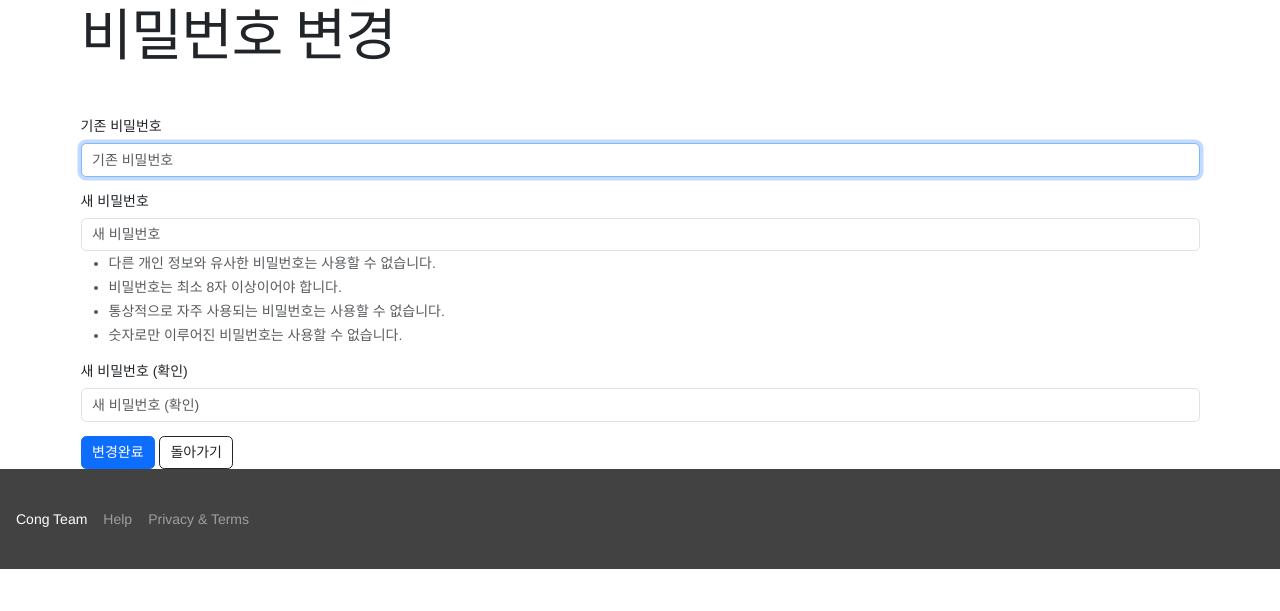
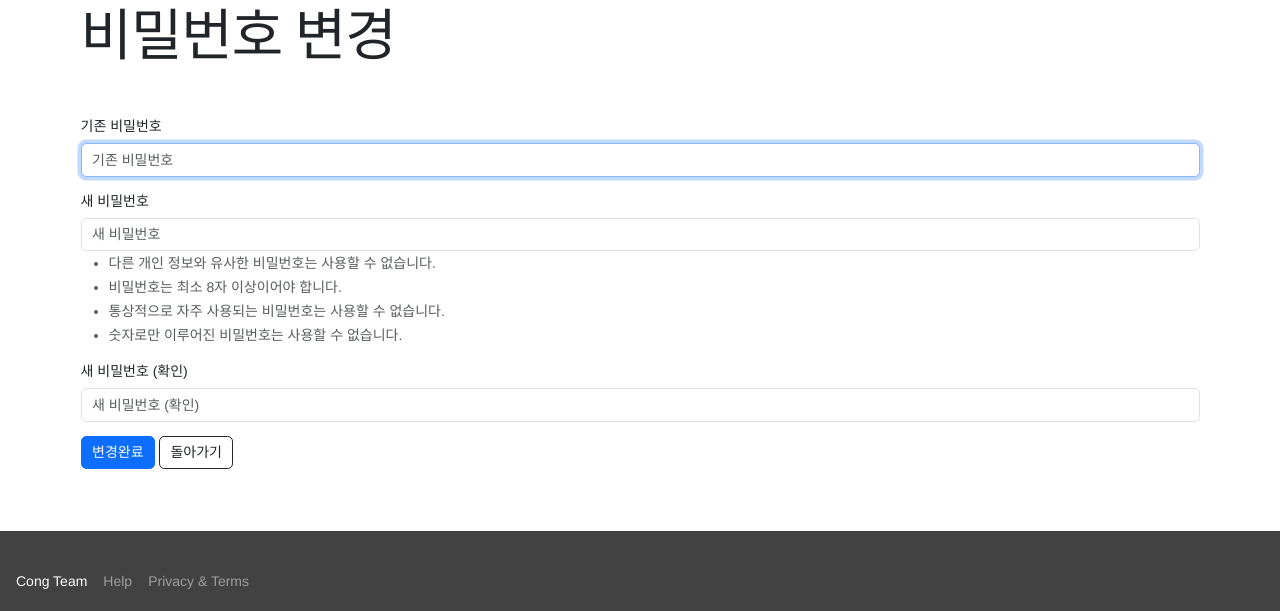
Before and after one commit to kimheekimhee/PJT-BEAN, a Django app: page /accounts/change_password/ in a window 1280 px wide. Shown: the part 189-800 px from the top of the page. Run offline with Django 3.2, Linux system fonts and the light colour scheme; the visitor is signed in with stand-in values (Sample User, id 1); grey boxes labelled with a size stand in for pictures from a placeholder-image service; some libraries are stand-ins or nearby versions.

Commit message:
base/check

```diff
--- a/templates/base.html
+++ b/templates/base.html
@@ -46,12 +46,23 @@
     #starform input[type=radio]:checked~label {
       text-shadow: 0 0 0 rgba(250, 208, 0, 0.99);
     }
+
+    .mdl-mini-footer {
+      position: fixed;
+      left: 0;
+      bottom: 0;
+      height: 80px;
+      width: 100%;
+
+    }
   </style>
   <!-- Design -->
   <link rel="stylesheet" href="https://fonts.googleapis.com/icon?family=Material+Icons">
   <link rel="stylesheet" href="https://code.getmdl.io/1.3.0/material.indigo-pink.min.css">
   <script defer="defer" src="https://code.getmdl.io/1.3.0/material.min.js"></script>
   <link rel="stylesheet" href="http://fonts.googleapis.com/css?family=Roboto:300,400,500,700" type="text/css">
+
+  <body>
 
     <!-- Nav -->
     <div class="container ms-3 justify-content-start">
```
Lines whose indentation alone changed are shown as unchanged.
